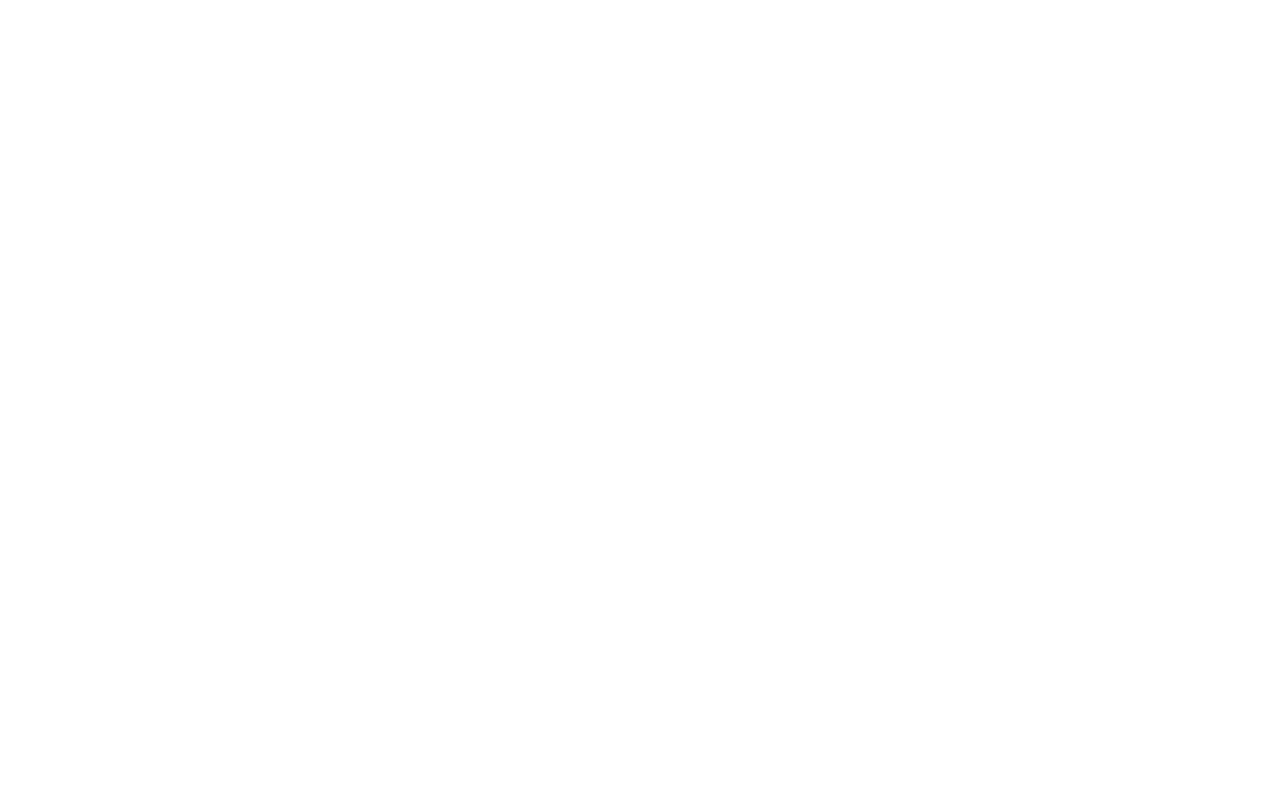
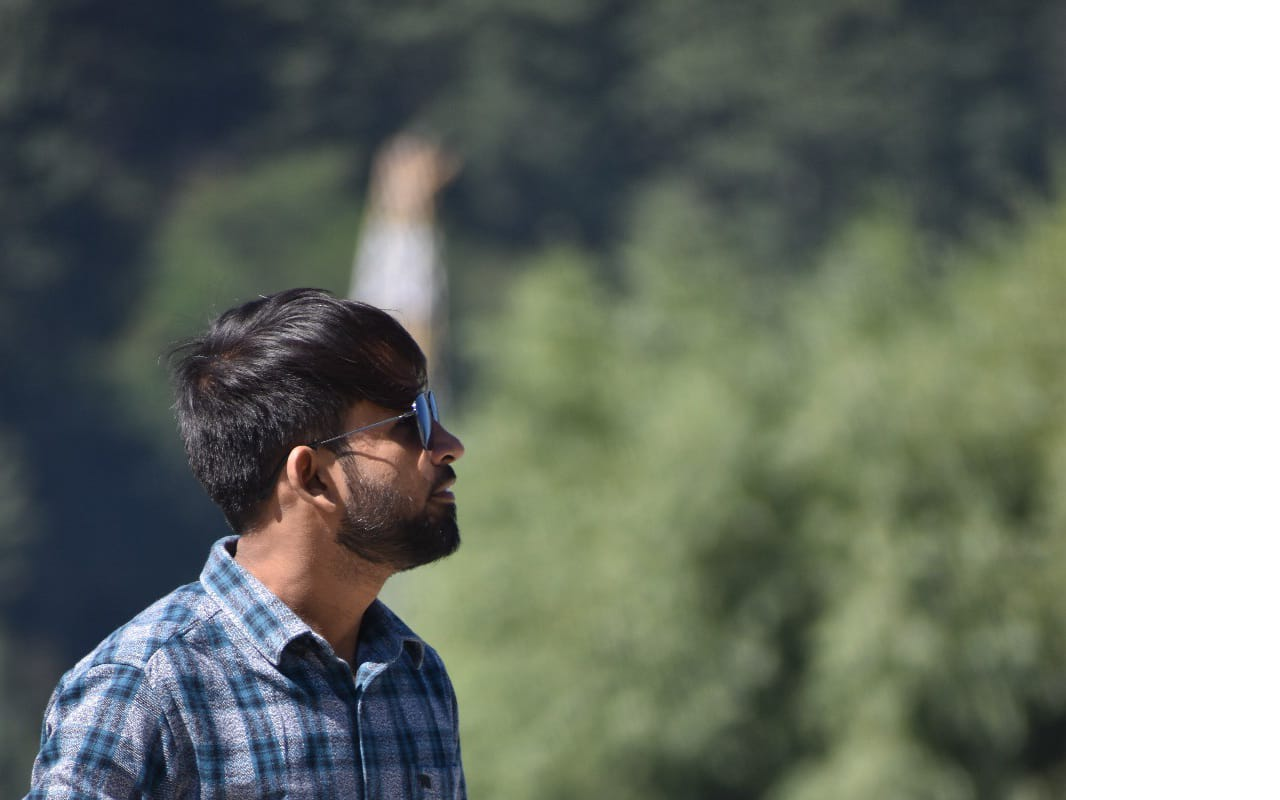
Before and after one commit to tausif-jawaid/my-portfolio, a React (Vite) app: page / in a window 1280 px wide. Shown: the top 800 px of the page. Built offline with nearby package versions, Linux system fonts and the light colour scheme.

Commit message:
just commit

```diff
--- a/src/main.jsx
+++ b/src/main.jsx
@@ -1,13 +1,10 @@
 import React from 'react'
-import { BrowserRouter } from 'react-router-dom';
 import ReactDOM from 'react-dom/client'
 import App from './App.jsx'
 import './index.css'
 
 ReactDOM.createRoot(document.getElementById('root')).render(
   <React.StrictMode>
-    <BrowserRouter basename="/my-portfolio">
-      <App />
-    </BrowserRouter>
+    <App />
   </React.StrictMode>
 )
```
